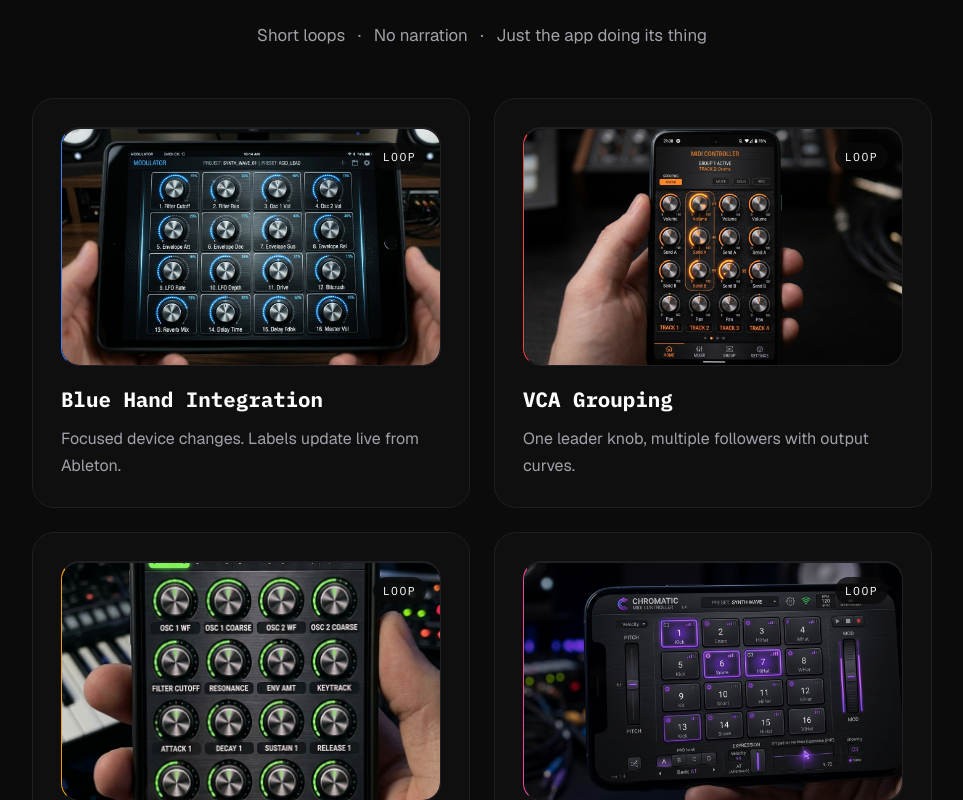
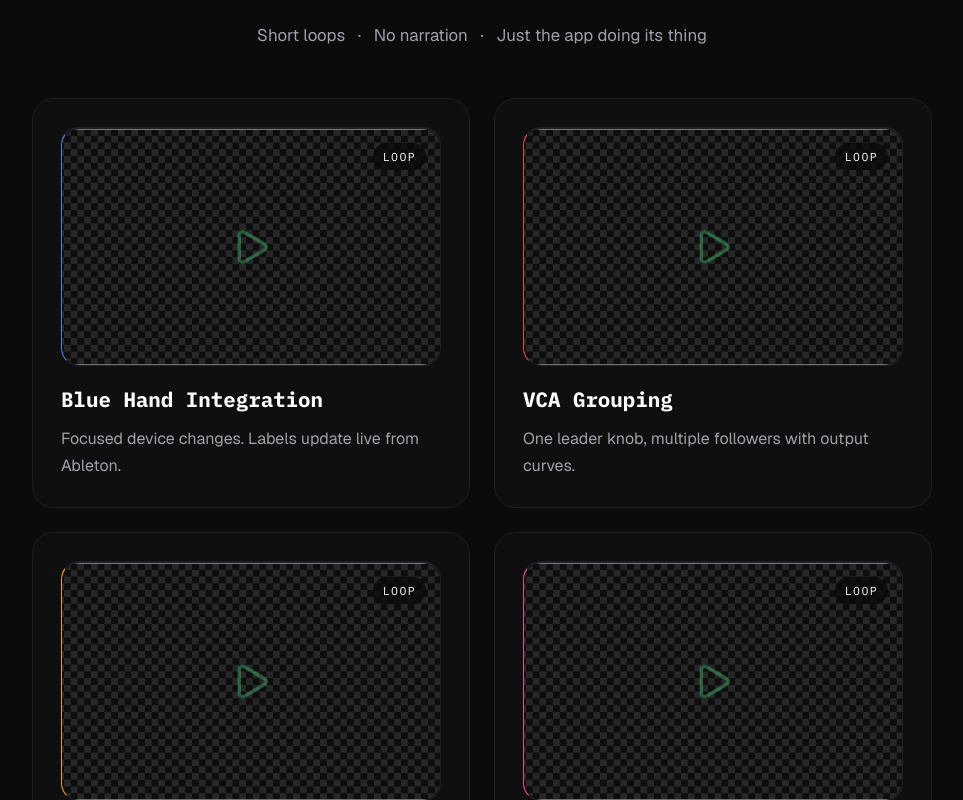
Before and after one commit to YouKoshkin/Knob16-web, a React (Vite) app: page / in a window 1280 px wide. Shown: the part 5460-6260 px from the top of the page, without its empty margins (158-1121 px from the left). Built offline with nearby package versions, Linux system fonts and the light colour scheme.

Commit message:
vid-plaveholder, hide testimonilas

```diff
--- a/src/App.jsx
+++ b/src/App.jsx
@@ -133,25 +133,25 @@ const demos = [
     tone: 'blue',
     title: 'Blue Hand Integration',
     text: 'Focused device changes. Labels update live from Ableton.',
-    image: '/assets/demo-bluehand.png',
+    image: '/assets/vid-placeholder.png',
   },
   {
     tone: 'red',
     title: 'VCA Grouping',
     text: 'One leader knob, multiple followers with output curves.',
-    image: '/assets/demo-vca.png',
+    image: '/assets/vid-placeholder.png',
   },
   {
     tone: 'amber',
     title: 'Snapshot Recall',
     text: 'Four snapshots. Knobs jump. Instant recall.',
-    image: '/assets/demo-setup.png',
+    image: '/assets/vid-placeholder.png',
   },
   {
     tone: 'pink',
     title: 'MPE Multi-Pad',
     text: 'Multiple pads, pitch bend rings, per-note DAW lanes.',
-    image: '/assets/demo-mpe.png',
+    image: '/assets/vid-placeholder.png',
   },
 ];
 
@@ -520,6 +520,7 @@ function App() {
           </div>
         </section>
 
+        {/* Testimonials section — hidden, re-enable when ready
         <section className="section section-divider" id="proof">
           <div className="testimonials-grid">
             {testimonials.map((item, index) => (
@@ -545,6 +546,7 @@ function App() {
             <p className="hero-copy">If it speaks MIDI, it works</p>
           </div>
         </section>
+        */}
 
         <section className="section section-divider standalone-header-section">
           <SectionHeader title="Stop clicking, start controlling" subcopy="Unlock. Connect. Play." />
```
Also changed, not shown: public/assets/vid-placeholder.png (added), 6 other files (tests, documents, lock files or other folders).
